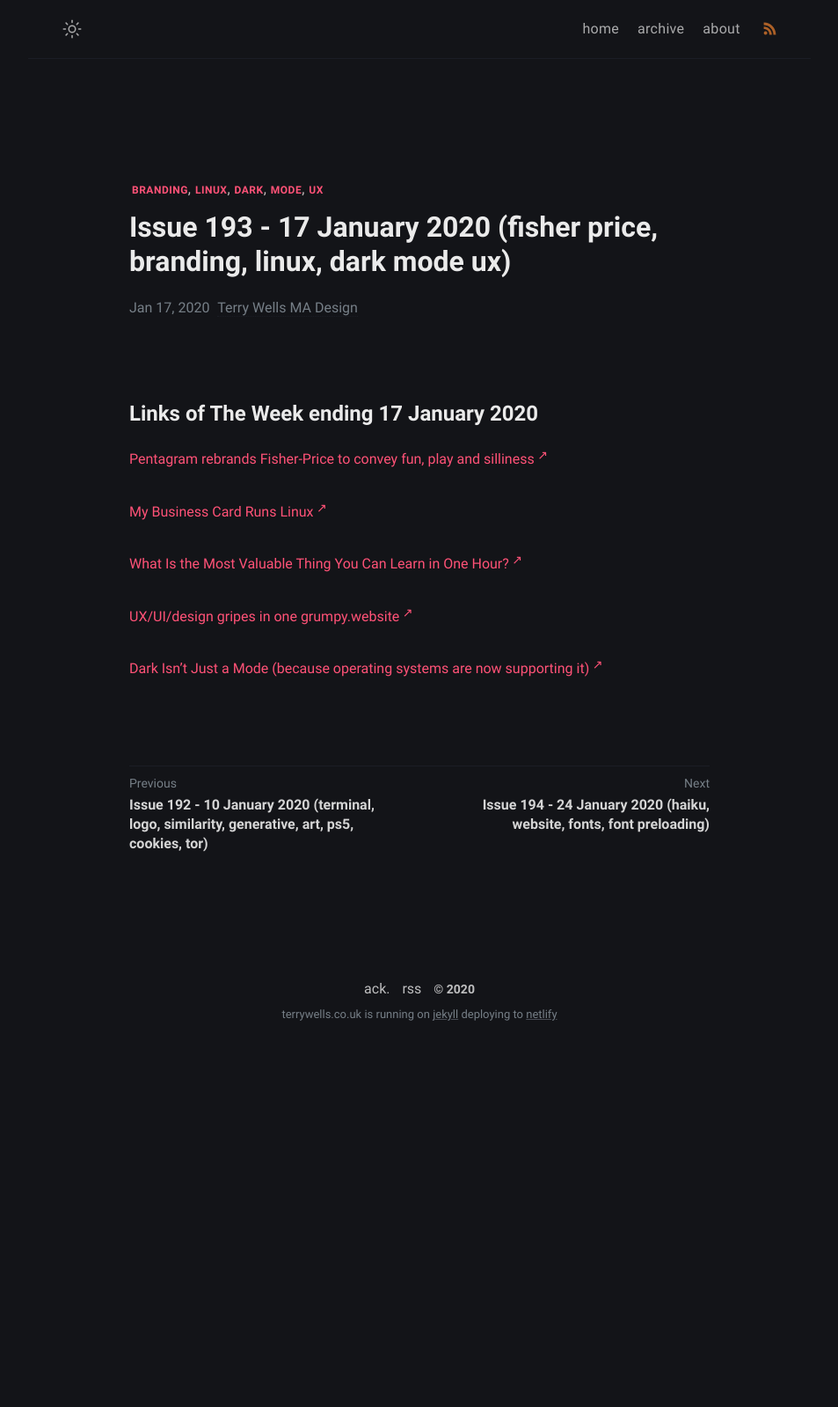
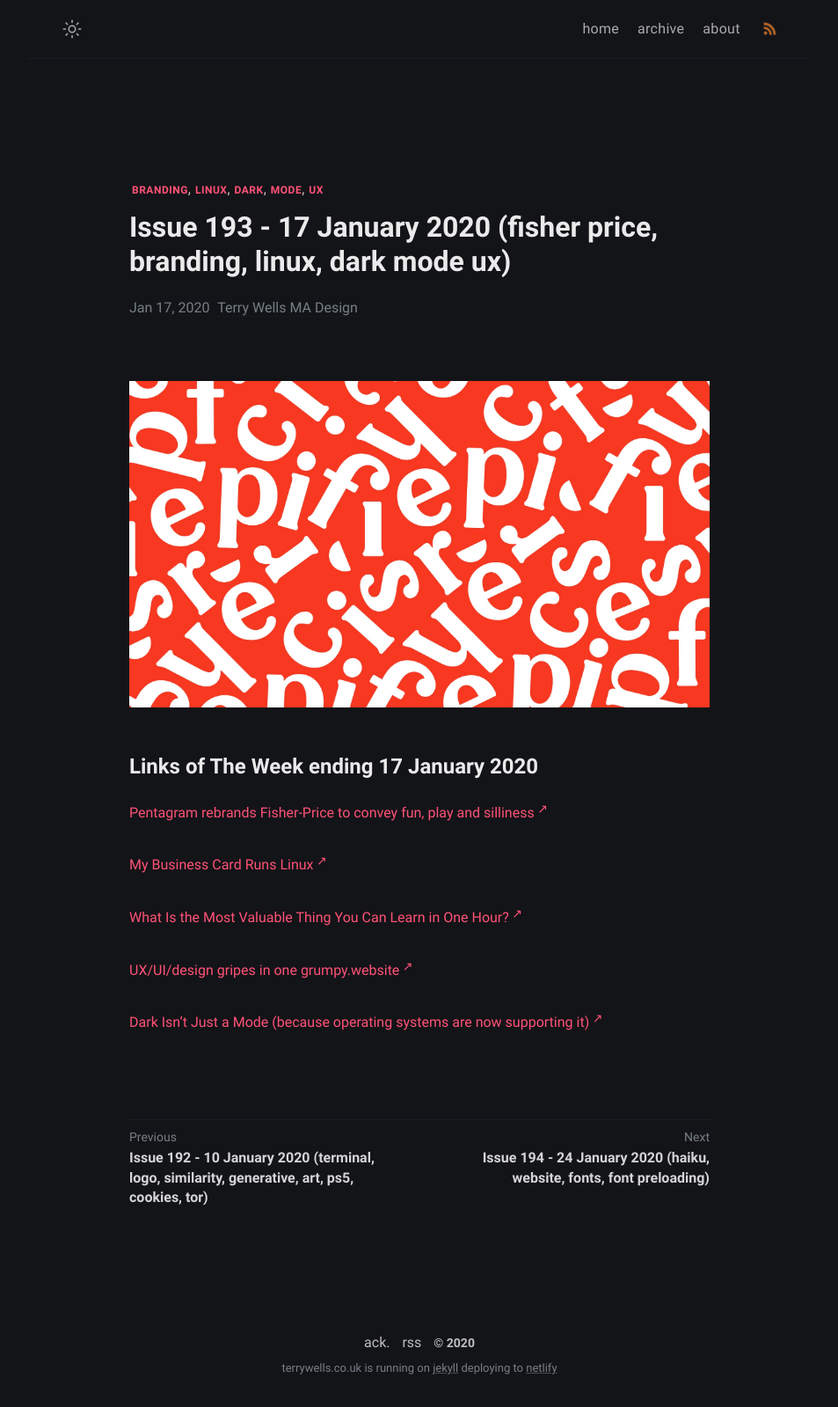
Before and after one commit to wristtattoo/jekyll-klise, a Jekyll site: the page built from _posts/2020-11-03-issue-193-17-january-2020-fisher-price-branding-linux-dark-mode-ux.md, in a window 1280 px wide. Shown: the whole page at 88% size, without its empty margins (163-1116 px from the left). Built offline with Jekyll 4.4.1, drawn with Linux system fonts in a browser that asks for light colours; a script that is not in the unit is left out; before the commit the page ends 1197 px from its top, so only the background shows below that.

Commit message:
Update Links of The Week “2020-11-03-issue-193-17-january-2020-fisher-price-branding-linux-dark-mode-ux”

```diff
--- a/_posts/2020-11-03-issue-193-17-january-2020-fisher-price-branding-linux-dark-mode-ux.md
+++ b/_posts/2020-11-03-issue-193-17-january-2020-fisher-price-branding-linux-dark-mode-ux.md
@@ -4,6 +4,8 @@ title: Issue 193 - 17 January 2020 (fisher price, branding, linux, dark mode ux)
 tags: branding linux dark mode ux
 date: 2020-01-17T17:08:26.516Z
 ---
+![Pentagram rebrands Fisher-Price to convey fun, play and silliness](/assets/uploads/issue-193.jpg "Pentagram rebrands Fisher-Price to convey fun, play and silliness")
+
 # Links of The Week ending 17 January 2020
 
 <a href="https://www.pentagram.com/work/fisher-price/story" title="Pentagram rebrands Fisher-Price to convey fun, play and silliness" alt="Pentagram rebrands Fisher-Price to convey fun, play and silliness" target="_blank">Pentagram rebrands Fisher-Price to convey fun, play and silliness</a>
```
Also changed, not shown: assets/uploads/issue-193.jpg (added).
